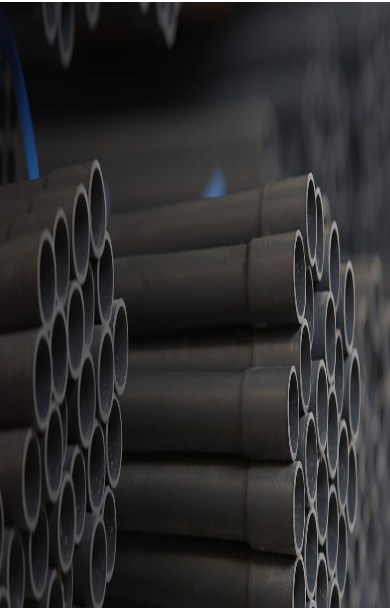
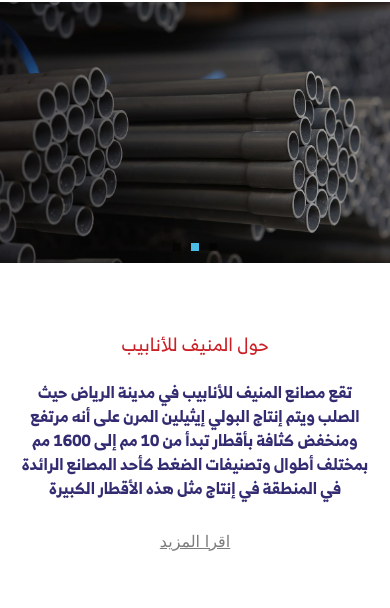
Before and after one commit to eslamshosha/almunif, a plain HTML site: page index.html in a window 390 px wide. Shown: the part 98-706 px from the top of the page. Drawn offline with nearby package versions, Linux system fonts and the light colour scheme.

Commit message:
fix style

```diff
--- a/css/style.css
+++ b/css/style.css
@@ -810,8 +810,11 @@ html[dir="rtl"] .footer-accordion.active:after {
   main {
     height: auto;
   }
+  .main .pro-img img{
+    height: auto;
+  }
   .pro-img {
-    height: calc(100vh - 106px);
+    height: auto;
   }
 }
 /*                                    media query                                    */
@@ -1297,6 +1300,7 @@ html[dir="rtl"] .product-ancor {
 .branches-box {
   display: flex;
   align-items: flex-start;
+  justify-content: space-between;
   width: 100%;
   border: 2px solid #ebebeb;
   padding: 30px;
```
